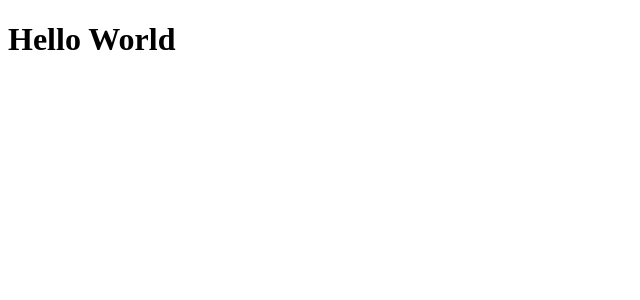
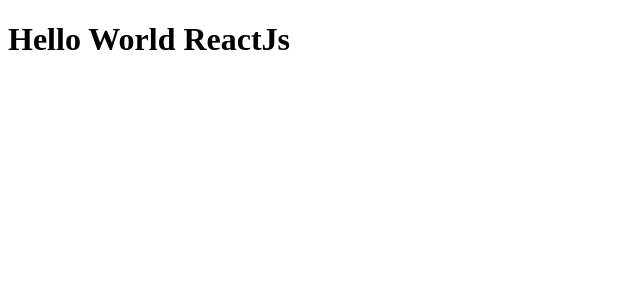
Before and after one commit to samuelikz/GitHub-Explorer, a React app: page / in a window 1280 px wide. Shown: the top 300 px of the page, without its empty margins (0-640 px from the left). Built offline with nearby package versions, Linux system fonts and the light colour scheme.

Commit message:
Webpack server, Devserver e devtools

```diff
--- a/package.json
+++ b/package.json
@@ -17,6 +17,7 @@
     "babel-loader": "^8.2.3",
     "html-webpack-plugin": "^5.5.0",
     "webpack": "^5.64.4",
-    "webpack-cli": "^4.9.1"
+    "webpack-cli": "^4.9.1",
+    "webpack-dev-server": "^4.6.0"
   }
 }
--- a/src/App.jsx
+++ b/src/App.jsx
@@ -1,3 +1,3 @@
 export function App(){
-    return <h1>Hello World</h1>
+    return <h1>Hello World ReactJs</h1>
 }
--- a/webpack.config.js
+++ b/webpack.config.js
@@ -2,6 +2,8 @@
 const HtmlWebpackPlugin = require('html-webpack-plugin')
 
 module.exports = {
+    mode:'development',
+    devtool: 'eval-source-map',
     entry: path.resolve(__dirname, 'src', 'index.jsx'),
     output: {
         path: path.resolve(__dirname, 'dist'),
@@ -9,6 +11,11 @@
     },
     resolve: {
         extensions: ['.js', '.jsx'],
+    },
+    devServer: {
+        static: {
+            directory: path.resolve(__dirname, 'public')
+        }
     },
     plugins: [
         new HtmlWebpackPlugin({
```
Also changed, not shown: 1 other file (tests, documents, lock files or other folders).
